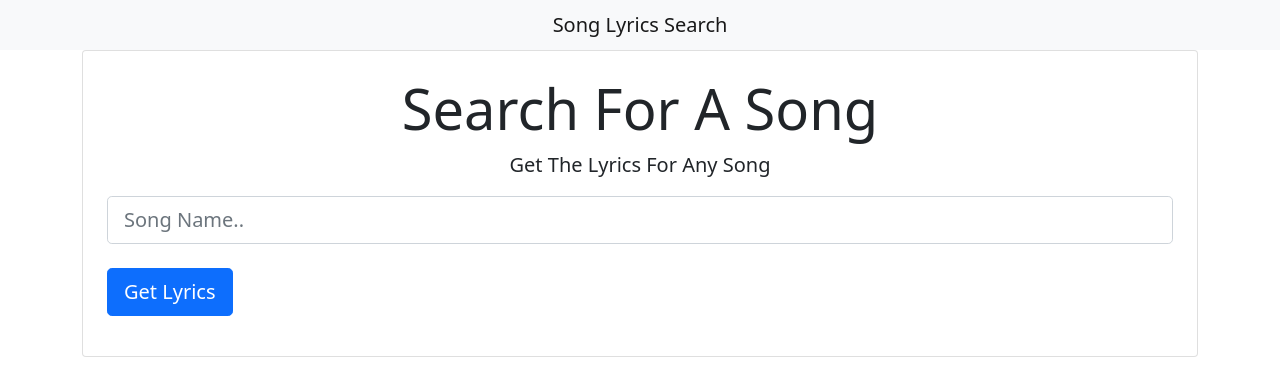
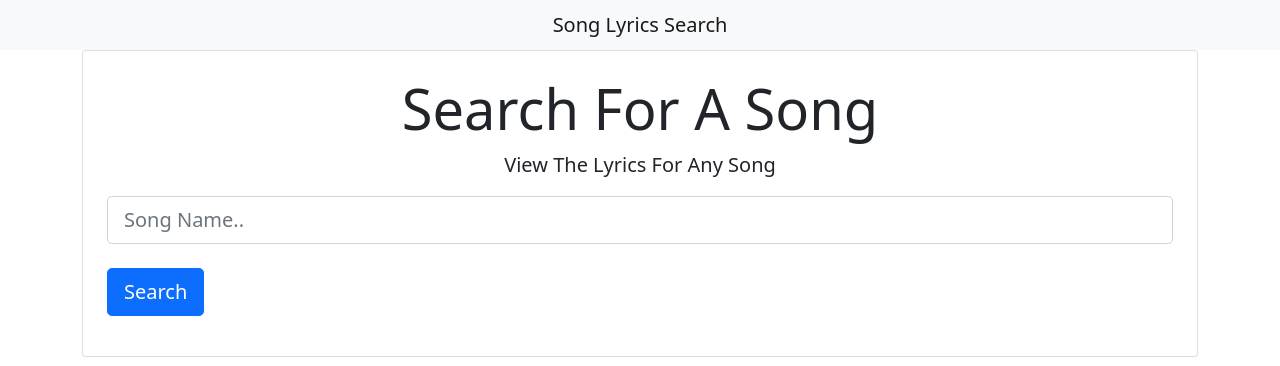
Before and after one commit to nathanhackett/lyricssearchapp, a React (Create React App) app: page / in a window 1280 px wide. Shown: the top 366 px of the page. Built offline with nearby package versions, Linux system fonts and the light colour scheme; no server answers.

Commit message:
comments

```diff
--- a/src/components/tracks/Search.js
+++ b/src/components/tracks/Search.js
@@ -38,7 +38,7 @@ class Search extends Component {
                             <h1 className="display-4 text-center">
                                 <i className="fas fa-music"></i> Search For A Song
                             </h1>
-                            <p className="lead text-center">Get The Lyrics For Any Song</p>
+                            <p className="lead text-center">View The Lyrics For Any Song</p>
                             <form onSubmit={this.findTrack.bind(this, dispatch)}>
                                 <div>
                                     <input type="text" className="form-control form-control-lg"
@@ -50,7 +50,7 @@ class Search extends Component {
                                 </div>
                                 <br />
                                 <button className = "btn btn-primary btn-lg mb-3" type = "submit">
-                                    Get Lyrics
+                                    Search
                                 </button>
                             </form>
                         </div>
```
